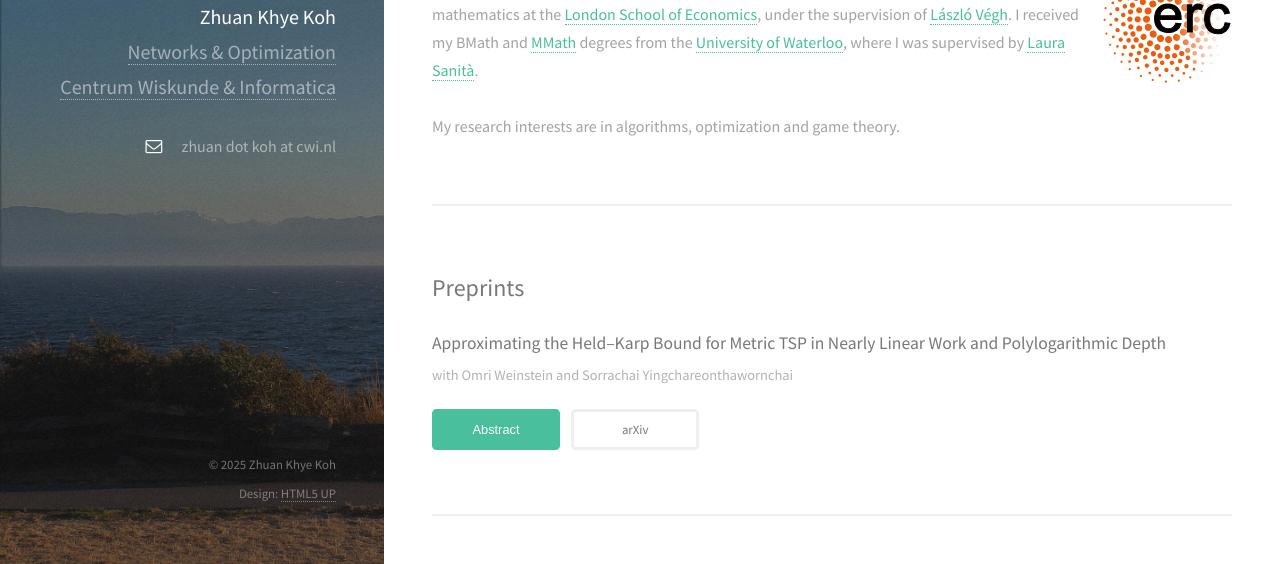
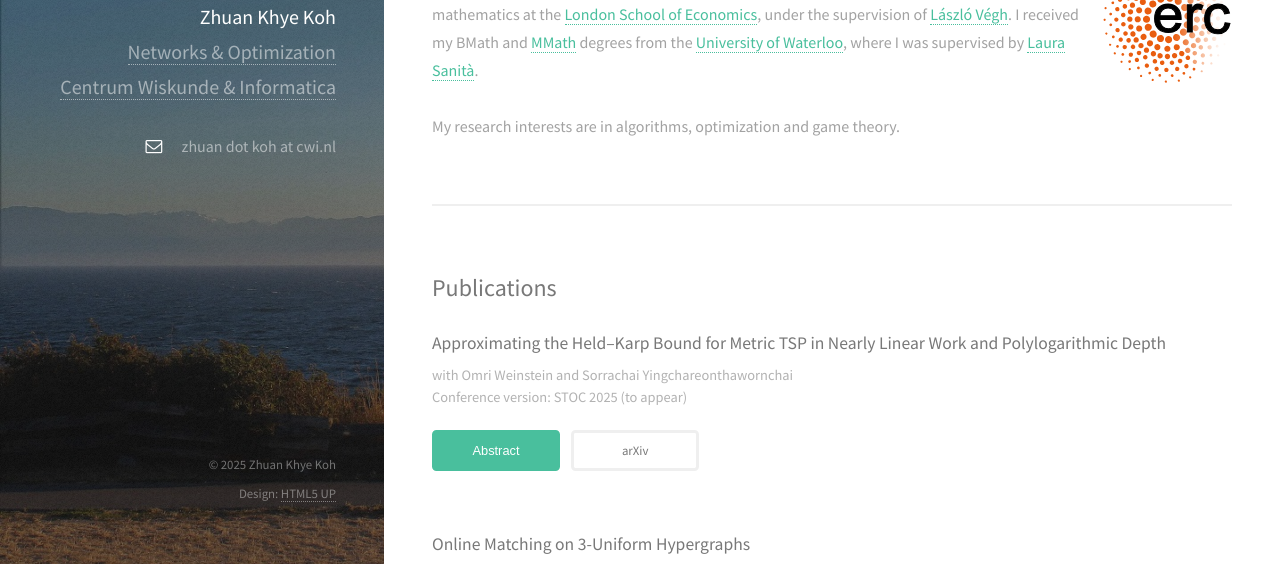
Before and after one commit to zhuankoh/zhuankoh.github.io, a plain HTML site: page index.html in a window 1280 px wide. Shown: the part 212-776 px from the top of the page. Drawn offline with Linux system fonts and the light colour scheme.

Commit message:
update publications

```diff
--- a/index.html
+++ b/index.html
@@ -55,26 +55,30 @@
 			</section>
 
 
-			<!-- Two -->
+			<!-- Two
 			<section id="two">
 				<h2>Preprints</h2>
+
+
+
+			</section> -->
+
+
+			<!-- Three -->
+			<section id="three">
+				<h2>Publications</h2>
 				<header>
 					<h4>Approximating the Held&ndash;Karp Bound for Metric TSP in Nearly Linear Work and Polylogarithmic Depth</h4>
-					<p>with Omri Weinstein and Sorrachai Yingchareonthawornchai</p>
+					<p>with Omri Weinstein and Sorrachai Yingchareonthawornchai<br>
+					Conference version: STOC 2025 (to appear)</p>
 				</header>
 				<ul class="actions small">
 					<li><button onclick="hideshow('abstract9')" class="button special small">Abstract</a></li>
 					<li><a href="https://arxiv.org/abs/2411.14745" target="_blank" class="button small">arXiv</a></li>
 				</ul>
-				<blockquote id="abstract9" style="display: none">We present a nearly linear work parallel approximation scheme for the Held&ndash;Karp bound for metric TSP. Given an edge-weighted graph G with m edges and ε > 0, it returns a (1 + ε)-approximation to the Held&ndash;Karp bound with high probability, in Õ(m/ε<sup>4</sup>) work and Õ(1/ε<sup>4</sup>) depth. We also give a parallel algorithm for computing a (1 + ε)-approximate fractional solution to the k-edge-connected spanning subgraph problem, with the same work and depth bounds.</blockquote>
+				<blockquote id="abstract9" style="display: none">We present a nearly linear work parallel approximation scheme for the Held&ndash;Karp bound for metric TSP. Given an edge-weighted graph G with m edges and ε > 0, it returns a (1 + ε)-approximation to the Held&ndash;Karp bound with high probability, in Õ(m/ε<sup>4</sup>) work and Õ(1/ε<sup>4</sup>) depth. We also give a parallel algorithm for computing a (1 + ε)-approximate fractional solution to the k-edge-connected spanning subgraph problem, with the same work and depth bounds.</blockquote><br>
 
 
-			</section>
-
-
-			<!-- Three -->
-			<section id="three">
-				<h2>Publications</h2>
 				<header>
 					<h4>Online Matching on 3-Uniform Hypergraphs</h4>
 					<p>with Sander Borst and Danish Kashaev<br>
```
